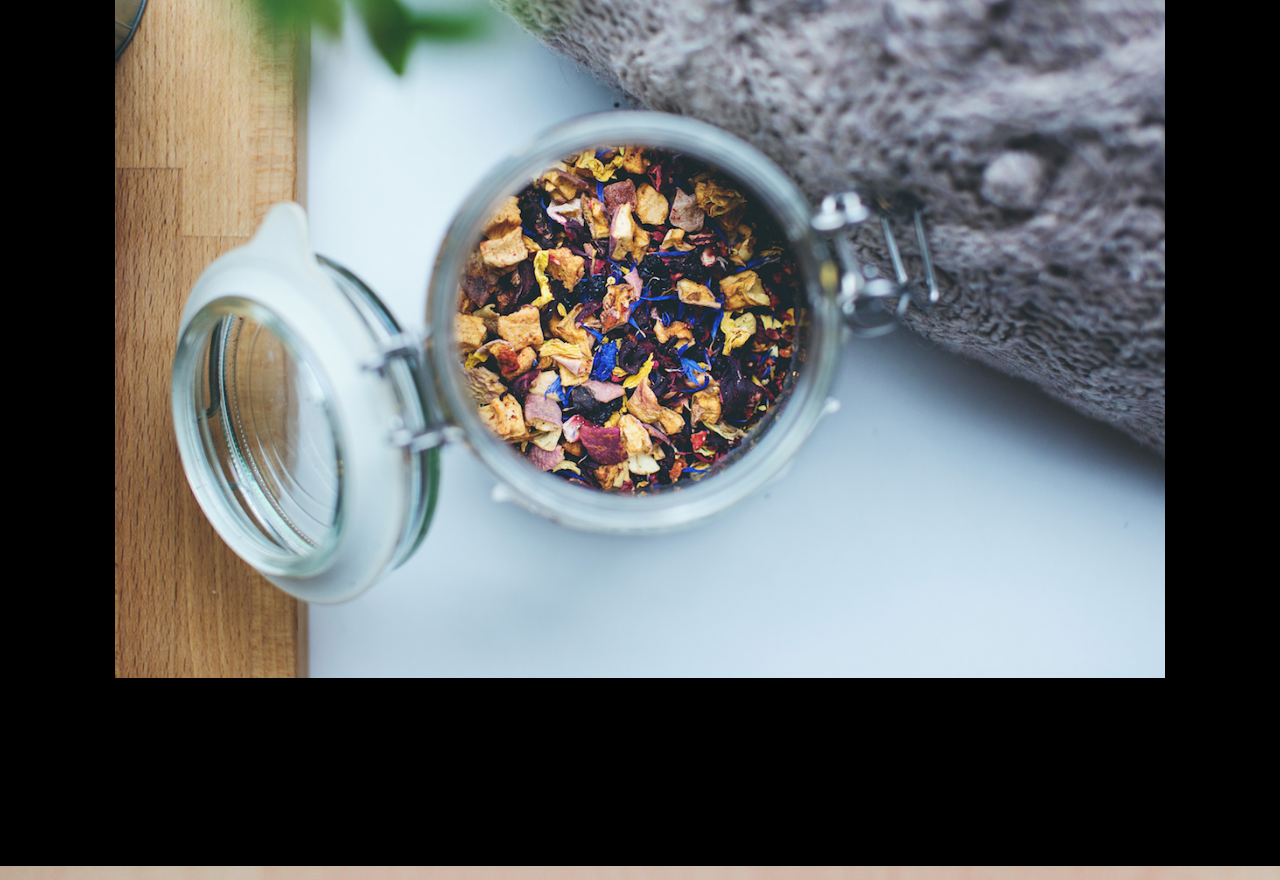
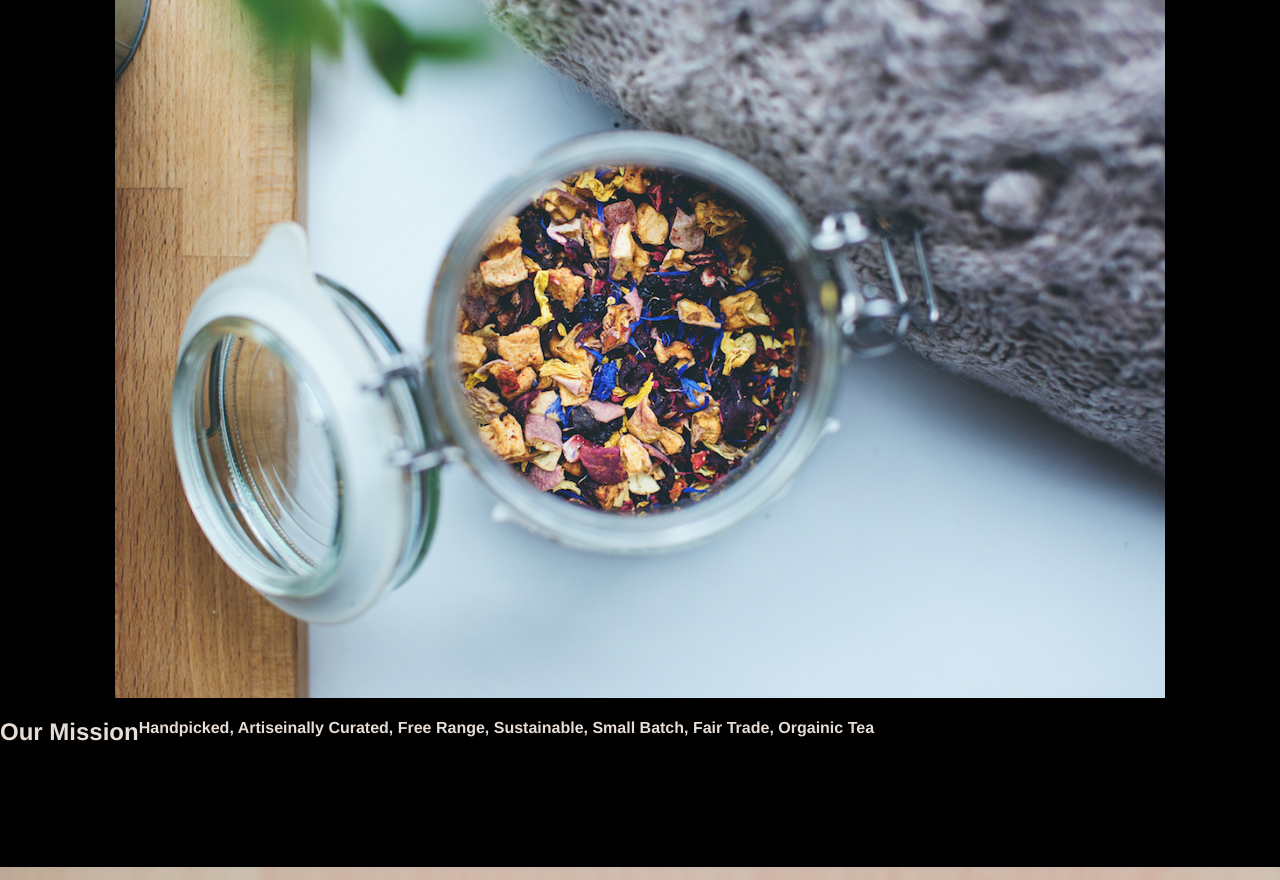
Before and after one commit to olinelson/teacosy, a plain HTML site: page index.html in a window 1280 px wide. Shown: the part 72-952 px from the top of the page. Drawn offline with Linux system fonts and the light colour scheme.

Commit message:
working on overlapping divs

```diff
--- a/resources/css/style.css
+++ b/resources/css/style.css
@@ -52,9 +52,12 @@ body{
 .mission{
   background-color: black;
   display: flex;
-  z-index: 1000;
+  z-index: -100;
   align-content: center;
   justify-content: center;
+  padding-top: 20px;
+  margin-top: 0;
+  position: ;
 }
 
 .mission img{
@@ -62,3 +65,12 @@ body{
   width: auto;
 
 }
+
+.ourmission{
+  color: seashell;
+  opacity: 0.9;
+  font-family: Helvetica;
+  display: flex;
+  z-index: 500;
+
+}
```
